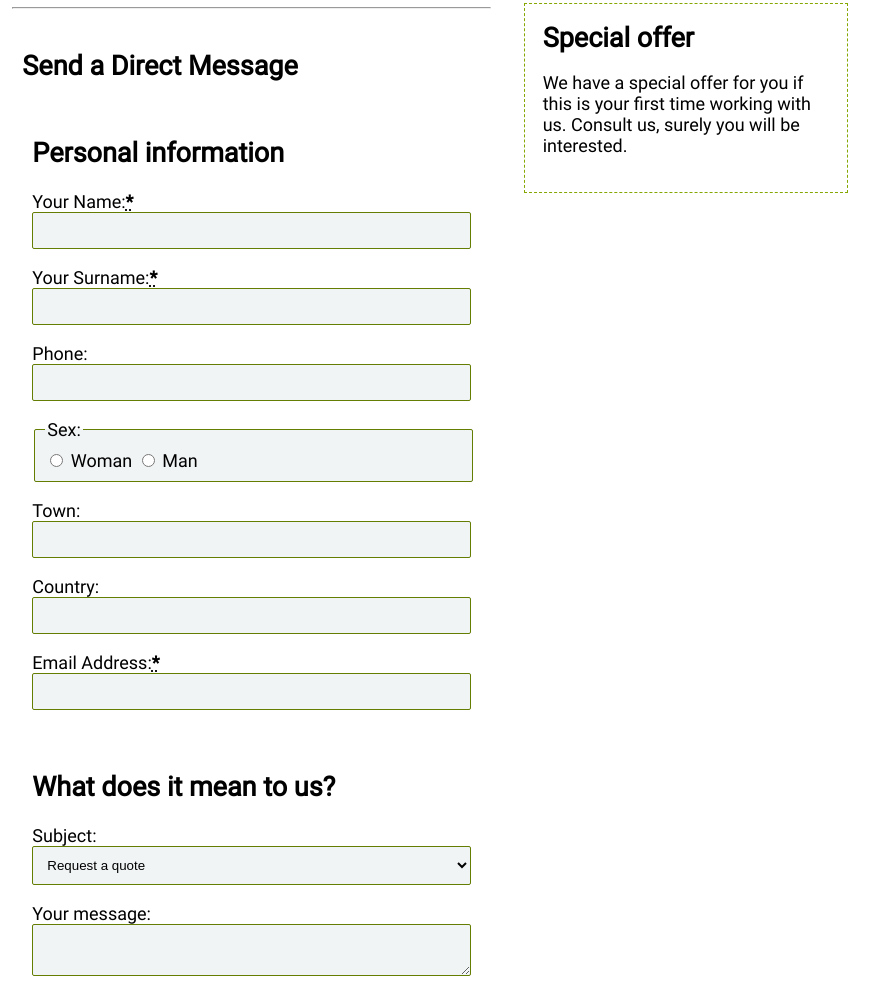
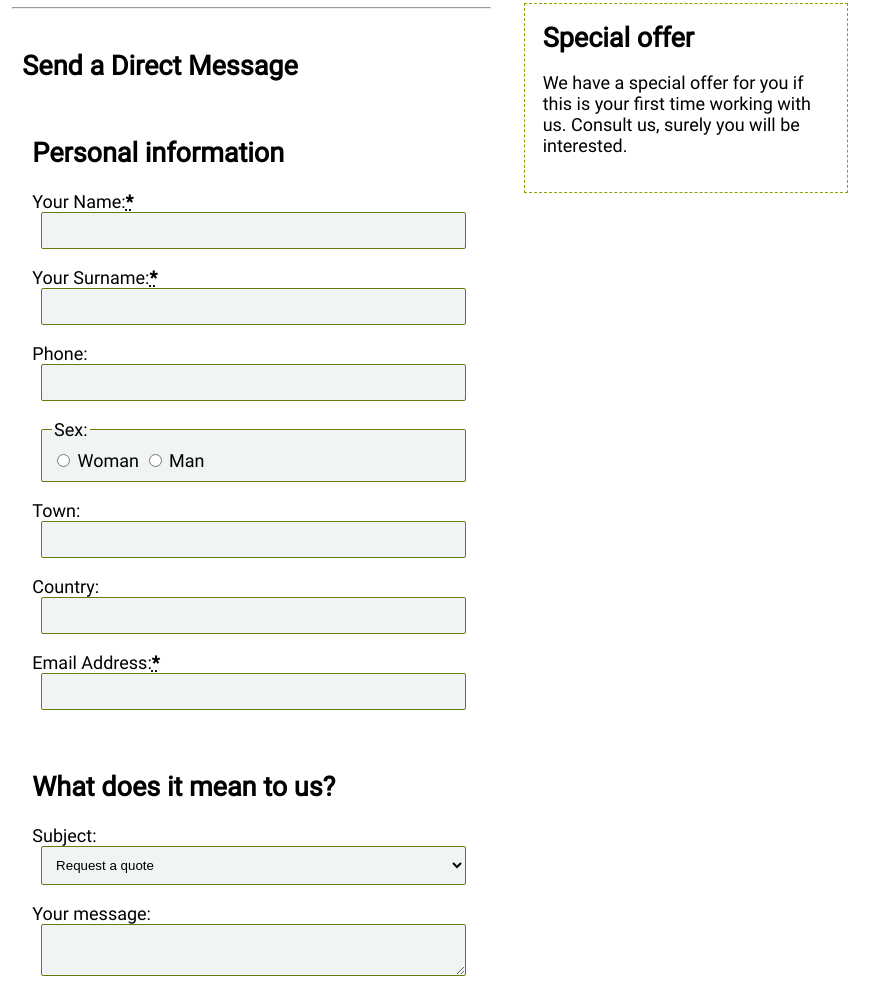
Before and after one commit to MarcServat/web-standard-pac1, a plain HTML site: page contact.html in a window 1280 px wide. Shown: the part 1063-2070 px from the top of the page, without its empty margins (201-1080 px from the left). Drawn offline with Linux system fonts and the light colour scheme; some packages are replaced by stand-ins of ours.

Commit message:
documentation added

```diff
--- a/css/contact.css
+++ b/css/contact.css
@@ -17,8 +17,9 @@
 #contact-form textarea,
 #contact-form fieldset {
     padding: 10px;
+    margin-left: 2%;
     display: block;
-    width: 100%;
+    width: 97%;
     border-radius: 2px;
     border: 1px solid var(--border);
     background-color: var(--form-elements);
```
Also changed, not shown: 1 other file.
